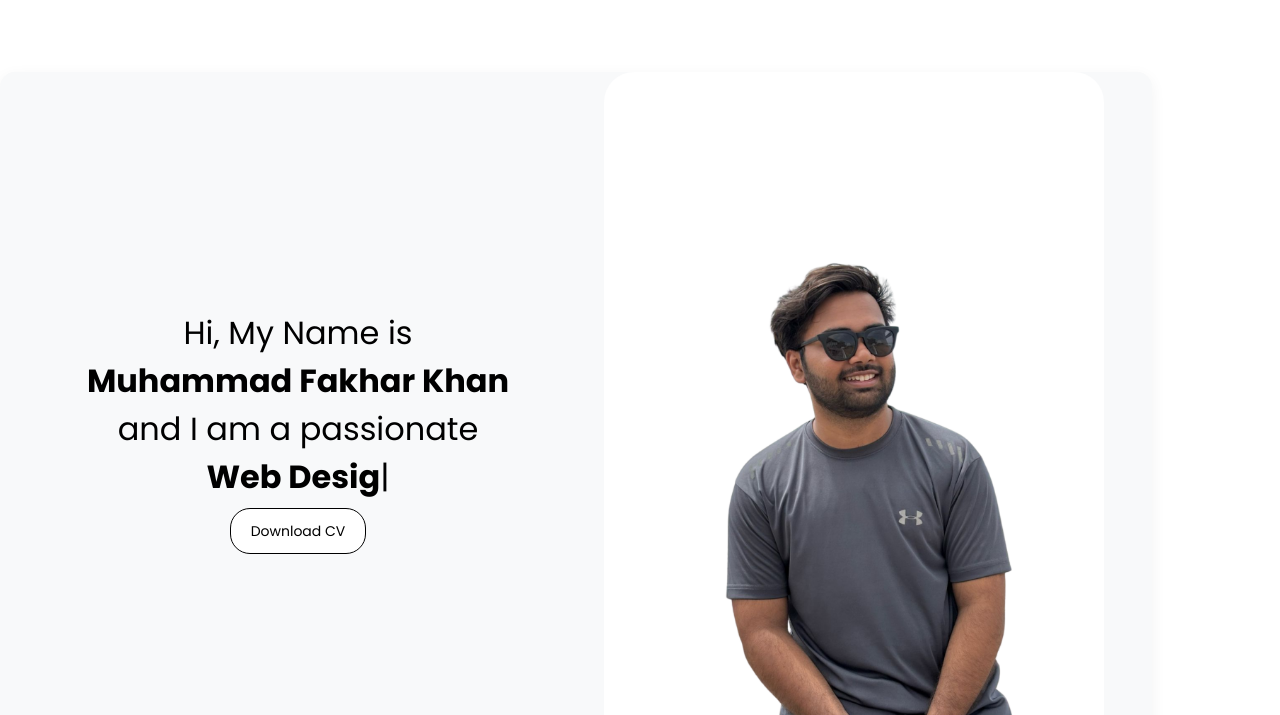
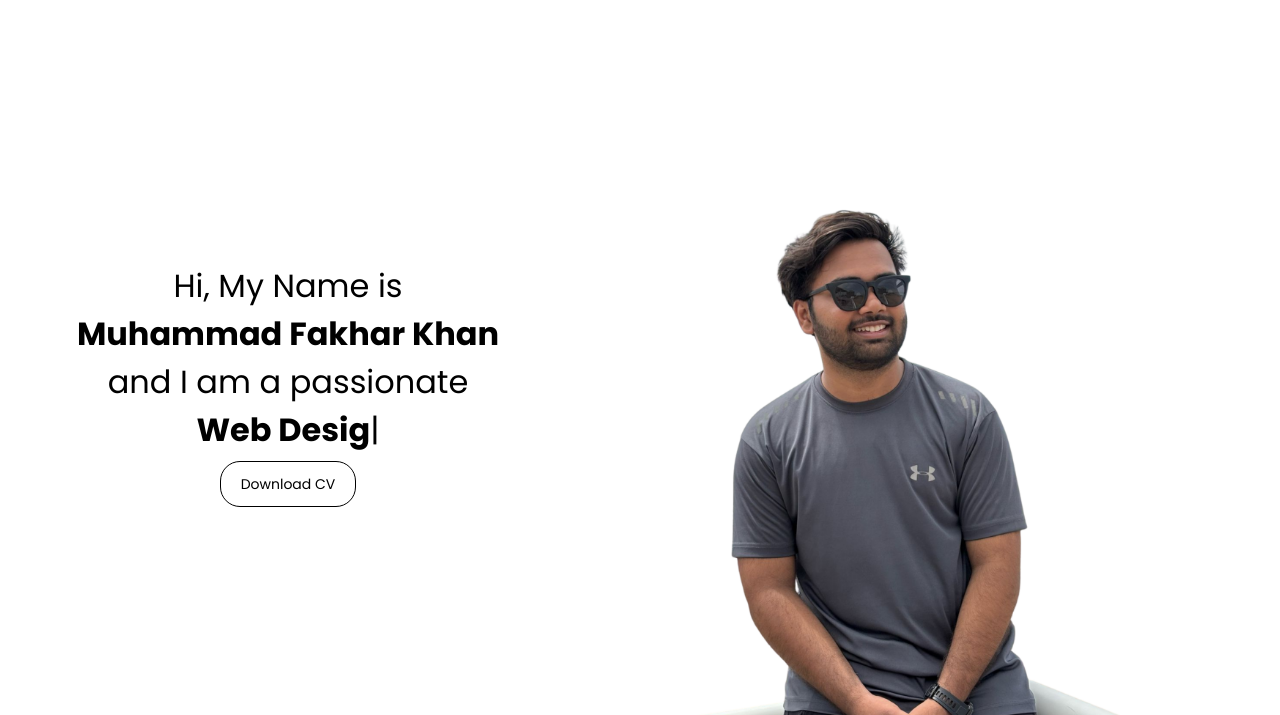
Before and after one commit to Muhammad-Fakhar-Khan/Portfolio, a plain HTML site: page index.html in a window 1280 px wide. Shown: the part 85-800 px from the top of the page. Drawn offline with nearby package versions, Linux system fonts and the light colour scheme.

Commit message:
Updated Portfolio project

```diff
--- a/style.css
+++ b/style.css
@@ -418,14 +418,25 @@ footer ul li {
   color: #333;
 }
 
+/* Global style for all sections */
 section {
   background: #f8f9fa;  /* light gray background */
   border-radius: 15px;  /* rounded edges */
-  padding: 60px 30px;   /* consistent spacing */
-  margin: 50px auto;    /* equal gap between sections */
-  max-width: 90vw;      /* keep it aligned with your layout */
-  box-shadow: 0 4px 15px rgba(0, 0, 0, 0.05); /* subtle shadow */
+  padding: 60px 30px;
+  margin: 50px auto;
+  max-width: 90vw;
+  box-shadow: 0 4px 15px rgba(0, 0, 0, 0.05);
 }
+
+/* Remove background from the first section (hero) */
+section:first-of-type {
+  background: none;
+  border-radius: 0;
+  box-shadow: none;
+  padding: 0;  /* optional: keeps hero full-width clean */
+  margin: 0;
+}
+
 
 
 /* ---------------- RESPONSIVE BREAKPOINTS ---------------- */
```
